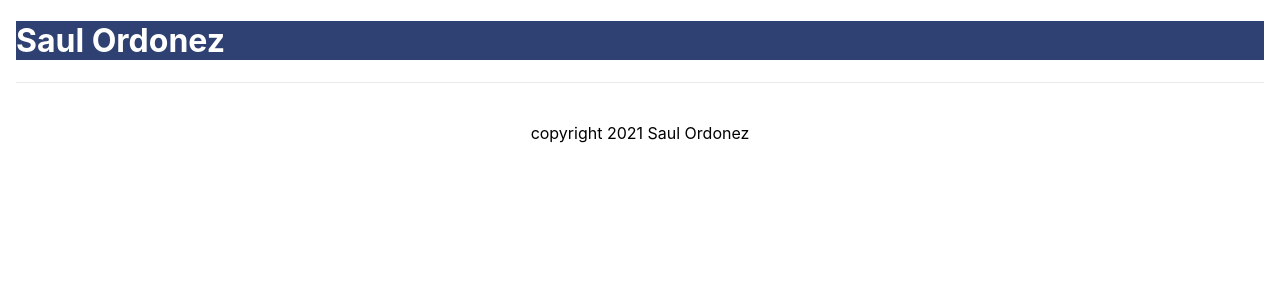
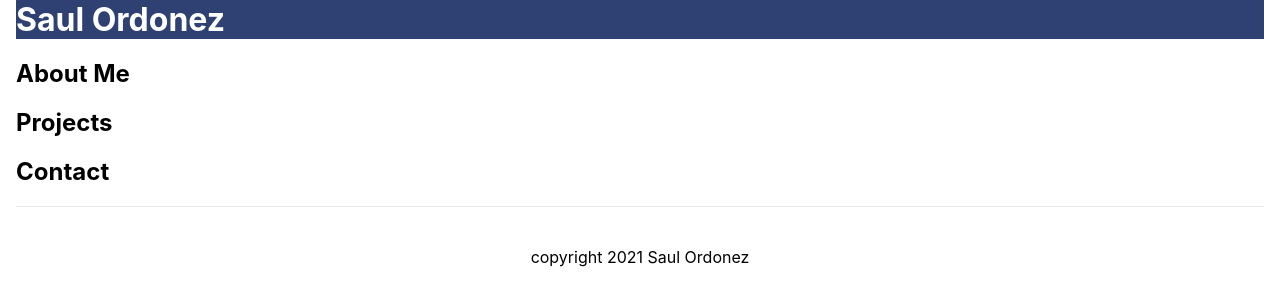
Before and after one commit to Saul-Ordonez/personal-portfolio, a Next.js app: page / in a window 1280 px wide. Shown: the top 306 px of the page. Built offline with nearby package versions, Linux system fonts and the light colour scheme.

Commit message:
add pages and route them for navigation

```diff
--- a/pages/index.js
+++ b/pages/index.js
@@ -1,5 +1,6 @@
 import Head from 'next/head'
 import styles from '../styles/Home.module.css'
+import Link from 'next/link'
 
 export default function Home() {
   return (
@@ -15,6 +16,30 @@ export default function Home() {
         </div>
       </div>
 
+      <div>
+        <h2>
+          <Link href="/about-me">
+            About Me
+          </Link>
+        </h2>
+      </div>
+
+      <div>
+        <h2>
+          <Link href="/projects">
+            Projects
+          </Link>
+        </h2>
+      </div>
+
+      <div>
+        <h2>
+          <Link href="/contact">
+            Contact
+          </Link>
+        </h2>
+      </div>
+
       <footer className={styles.footer}>
         <p>copyright 2021 Saul Ordonez</p>
       </footer>
--- a/styles/Home.module.css
+++ b/styles/Home.module.css
@@ -13,6 +13,8 @@
   padding: 0;
 }
 
+
+
 .footer {
   width: 100%;
   border-top: 1px solid #eaeaea;
--- a/styles/globals.css
+++ b/styles/globals.css
@@ -14,3 +14,8 @@ a {
 * {
   box-sizing: border-box;
 }
+
+h1 {
+  padding: 0;
+  margin: 0;
+}
```
Also changed, not shown: pages/about-me.js (added, +14 -0 lines), pages/contact.js (added, +14 -0 lines), pages/projects.js (added, +14 -0 lines).
